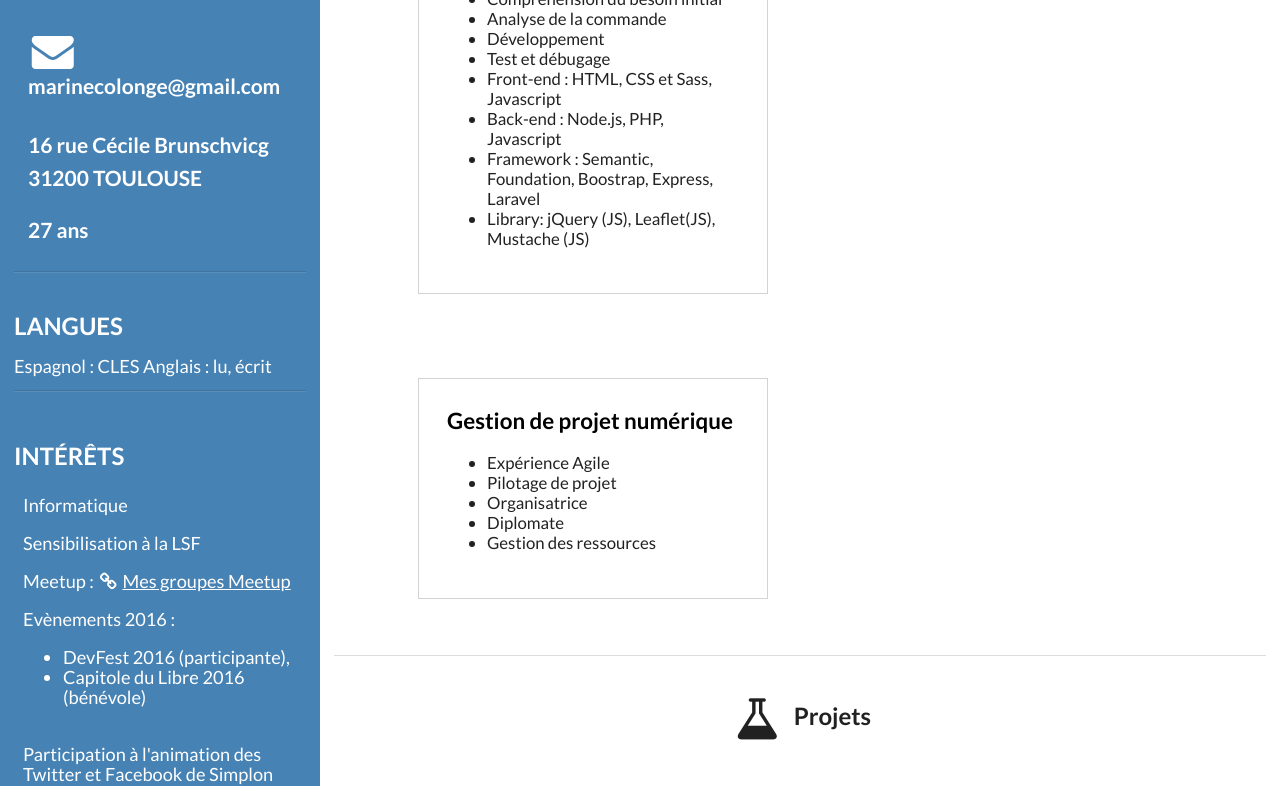
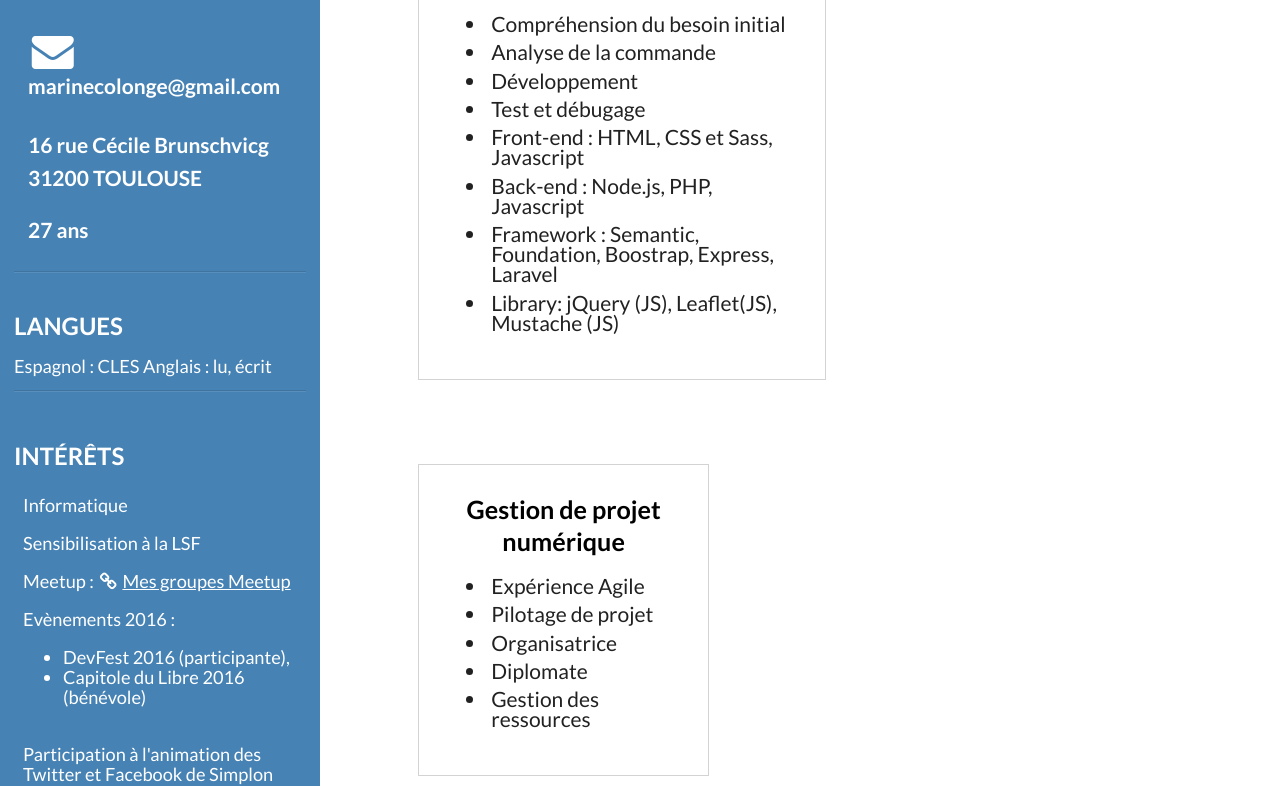
Before and after one commit to MarineCO/CV-semantic, a plain HTML site: page index.html in a window 1280 px wide. Shown: the part 508-1294 px from the top of the page. Drawn offline with Linux system fonts and the light colour scheme.

Commit message:
modif taille de police et alignement bloc Compétences

```diff
--- a/index.html
+++ b/index.html
@@ -89,7 +89,7 @@
 					Compétences
 				</h2>
 				<div class="ui padded grid">
-					<div class="six wide column" id="bloc1">
+					<div class="seven wide column" id="bloc1">
 						<h3 class="poste">Développeur Web et mobile</h3>
 						<ul class="liste">
 							<li>Compréhension du besoin initial</li>
@@ -102,7 +102,7 @@
 							<li>Library: jQuery (JS), Leaflet(JS), Mustache (JS)</li>
 						</ul>
 					</div>
-					<div class="six wide column" id="bloc1">
+					<div class="five wide column" id="bloc1">
 						<h3 class="poste">Gestion de projet numérique</h3>
 						<ul class="liste">
 							<li>Expérience Agile</li>
@@ -191,7 +191,7 @@
 			<div class="segment">
 				<h2 class="titleRightColumn">
 					<i class="big industry icon"></i>
-					Expérience
+					Expériences
 				</h2>
 				<div class="ui padded grid">
 					<div class="ui two column grid" id="bloc2">
--- a/style.css
+++ b/style.css
@@ -100,6 +100,7 @@ body {
 
 .titleRightColumn {
 	text-align: center;
+	font-size: 2.2em;
 	padding-top: 1em;
 }
 
@@ -131,20 +132,23 @@ body {
 	font-weight: normal;
 }
 
-.poste, .title2 {
+.title2 {
 	font-size: 1.6em;
 }
 
 .poste {
 	color: black;
+	font-size: 1.8em;
+	text-align: center;
 }
 
 .title2 {
 	color: #4682B4;
 }
 
-.liste {
-	font-size: 1.2em;
+.liste li {
+	font-size: 1.5em;
+	padding: 0.2em;
 }
 
 .image, .info {
```
